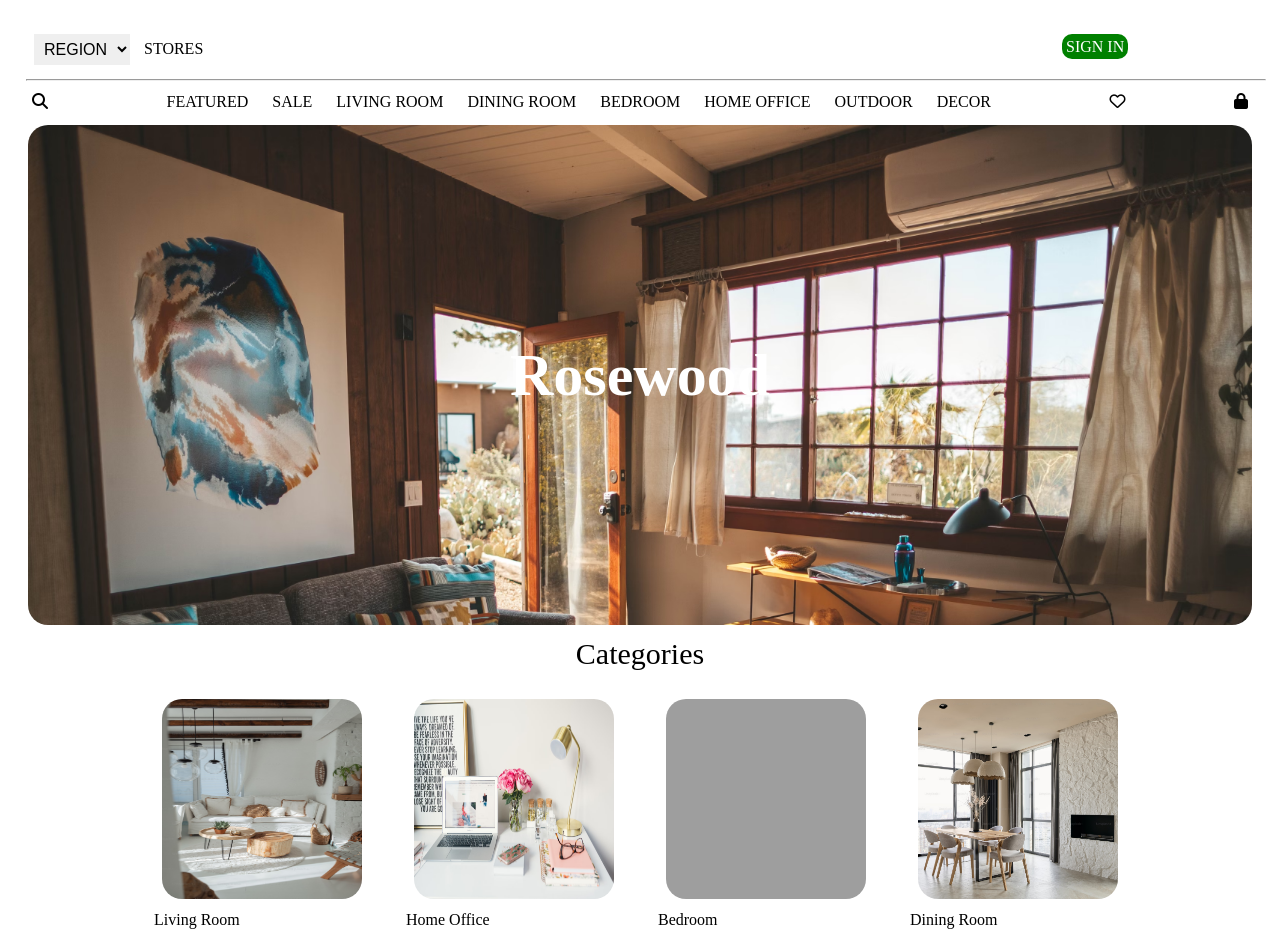
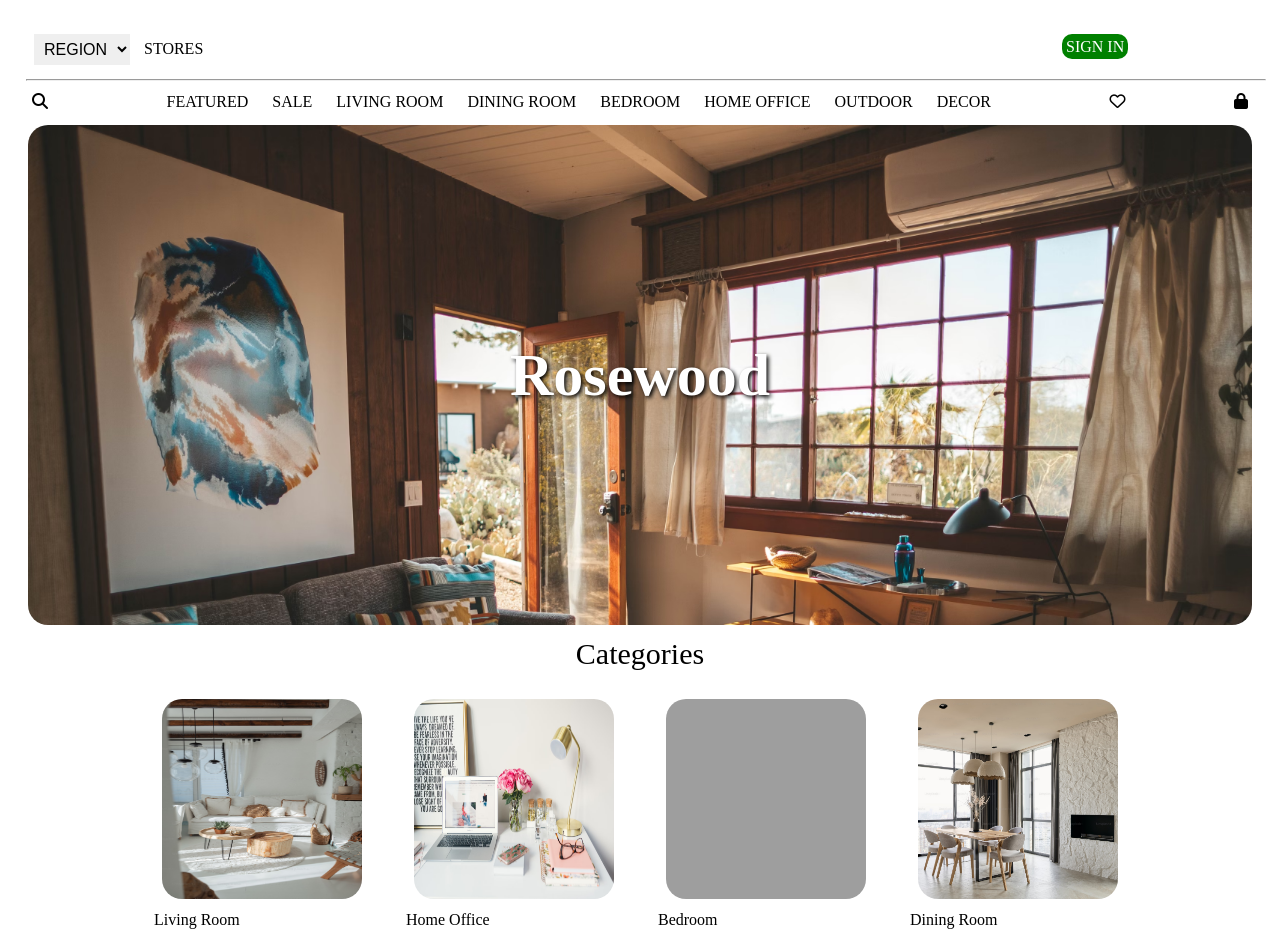
Before and after one commit to Sparrow8104/E-Commerce-website, a plain HTML site: page index.html in a window 1280 px wide. Shown: the top 936 px of the page. Drawn offline with Linux system fonts and the light colour scheme; grey boxes are pictures that could not be loaded.

Commit message:
added drop shadow to a rosewood text

```diff
--- a/style.css
+++ b/style.css
@@ -92,6 +92,7 @@ nav a{
     display: flex;
    margin: 40px;
    color: white;
+   filter: drop-shadow(2px 2px 2px black);
 }
 
 .rosewood .image img{
```
